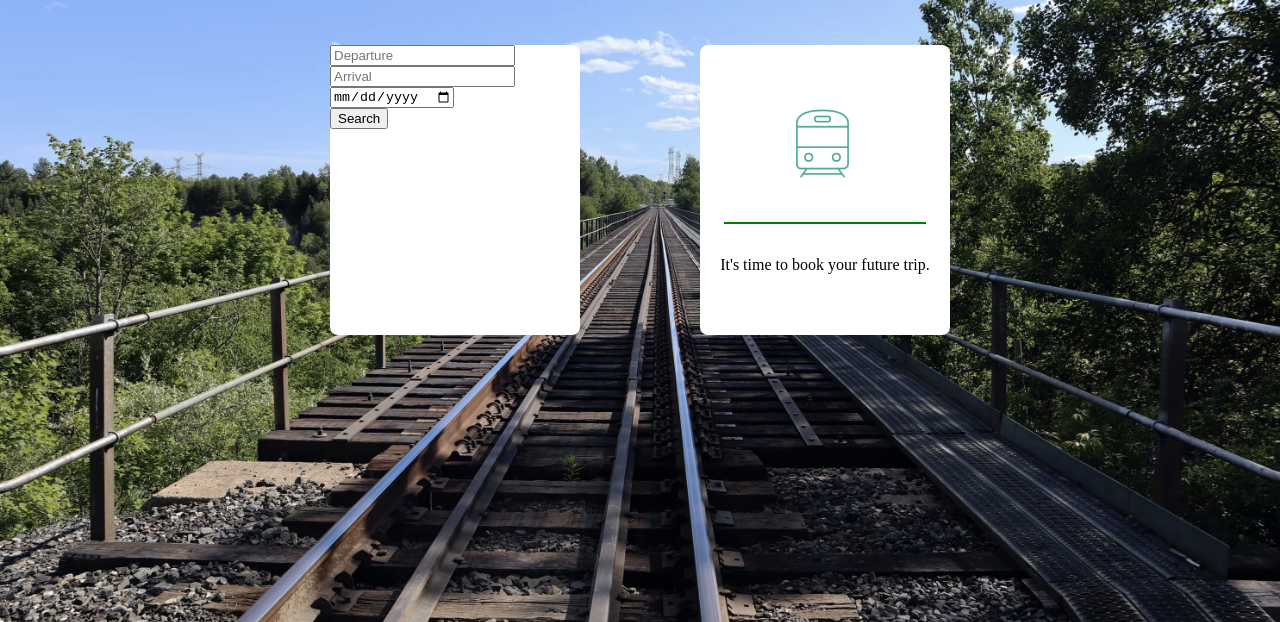
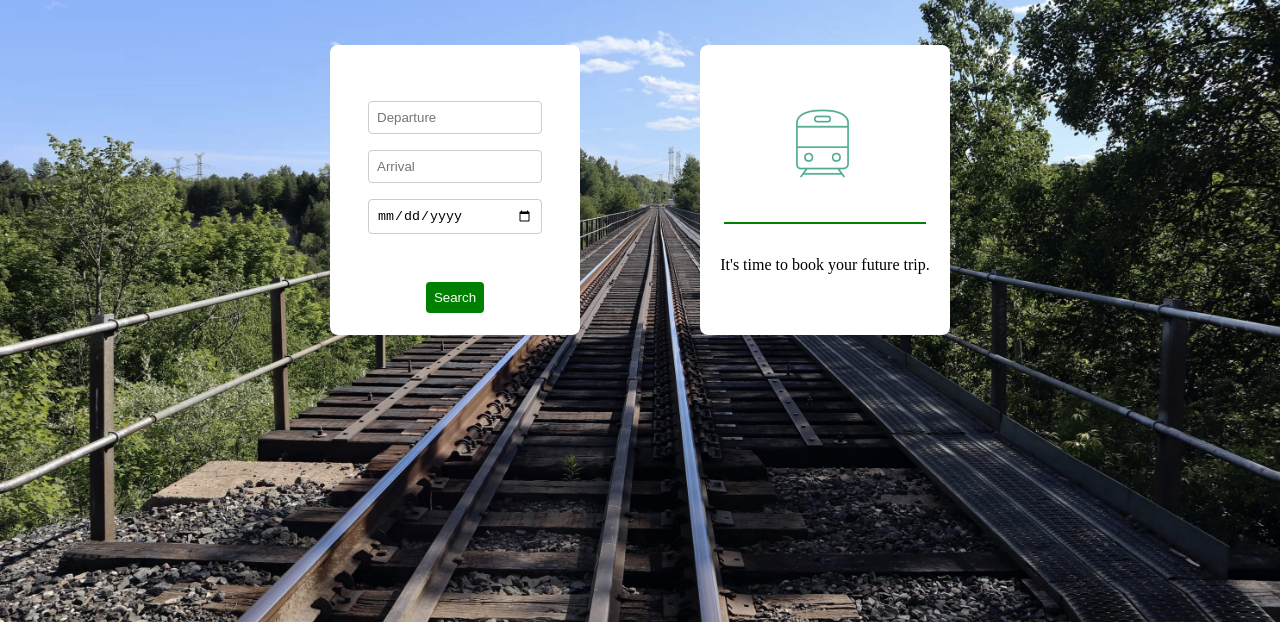
Before and after one commit to projetfcjeff/frontend-hackathon, a plain HTML site: page index.html in a window 1280 px wide. Shown: the part 178-800 px from the top of the page. Drawn offline with Linux system fonts and the light colour scheme.

Commit message:
mise en forme page home

```diff
--- a/style.css
+++ b/style.css
@@ -91,3 +91,45 @@ main {
   margin-top: 32px;
   margin-bottom: 32px;
 }
+
+#block1 {
+  width: 250px;
+  height: 290px;
+  background-color: white;
+  border-radius: 8px;
+  display: flex;
+  flex-direction: column;
+  align-items: center; /* Centrer le contenu horizontalement */
+}
+
+#inputBlock1 {
+  margin-top: 56px;
+  display: flex;
+  flex-direction: column;
+  align-items: center; /* Centrer le contenu horizontalement */
+}
+
+#inputBlock1 input {
+  margin-bottom: 16px;
+  padding: 8px;
+  border: 1px solid #ccc;
+  border-radius: 4px;
+  width: 80%;
+}
+
+#search {
+  margin-top: 32px;
+}
+
+#searchBtn {
+  padding: 8px;
+  background-color: green;
+  color: white;
+  border: none;
+  border-radius: 4px;
+  cursor: pointer;
+}
+
+#searchBtn:hover {
+  background-color: darkgreen;
+}
```
